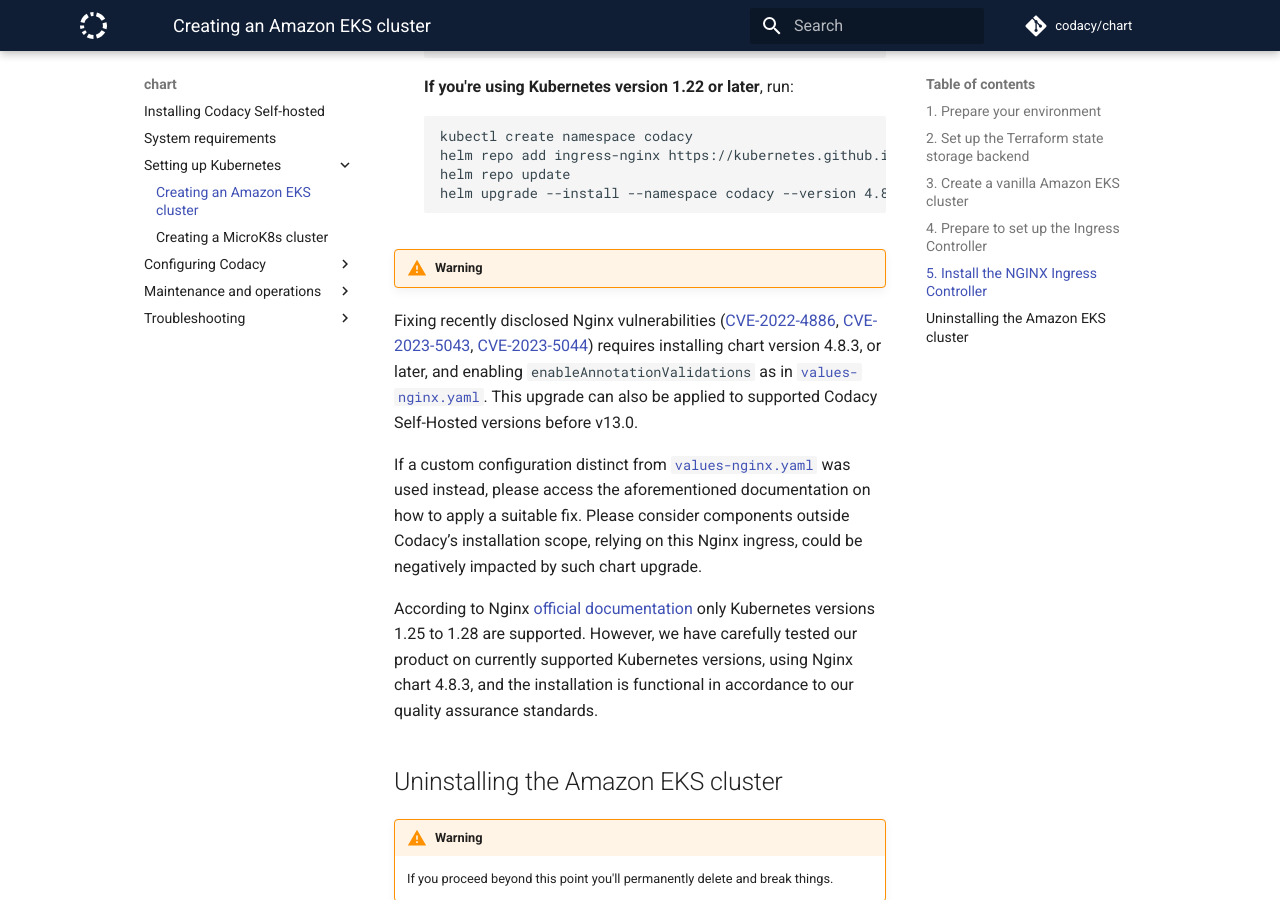
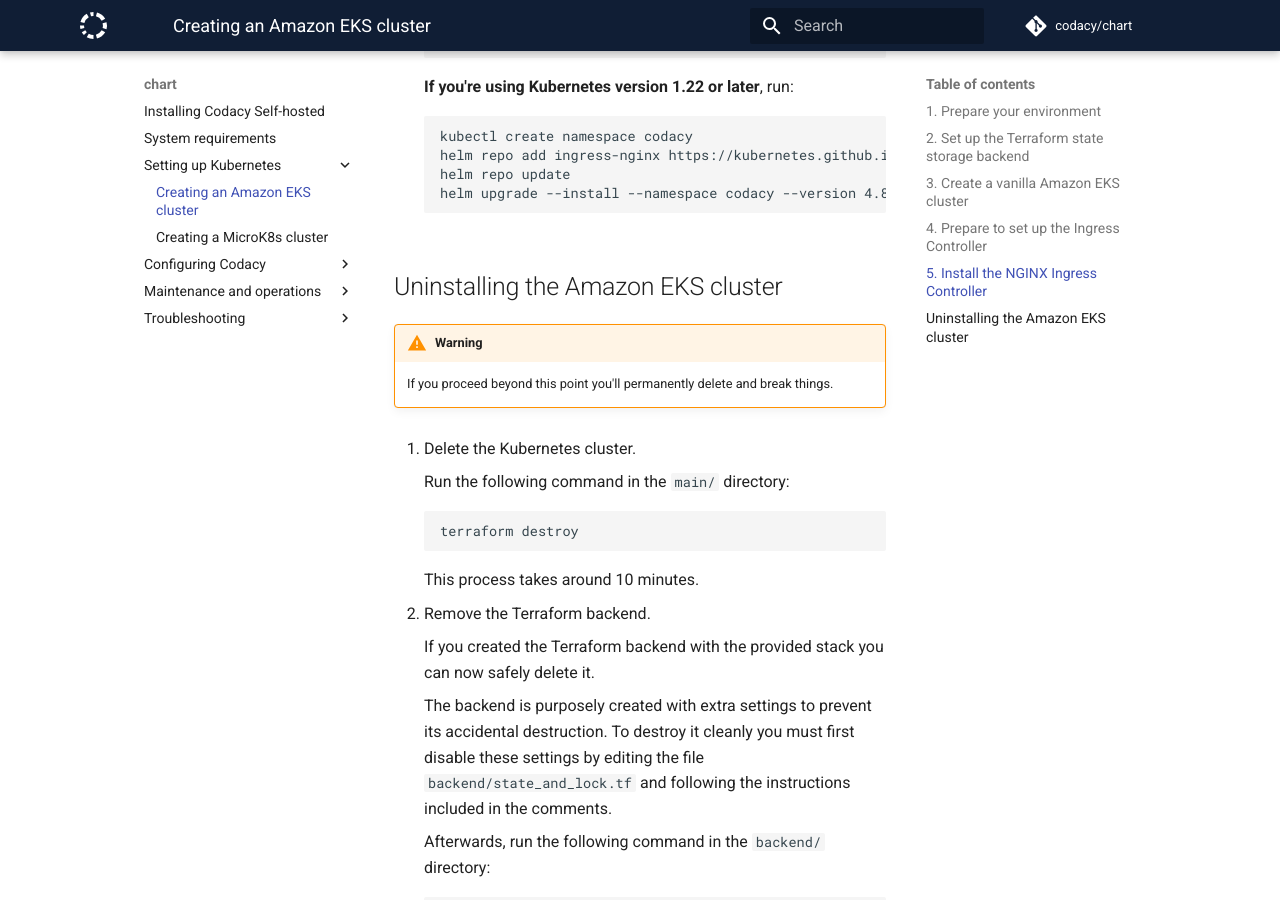
Before and after one commit to codacy/chart, an MkDocs documentation site: the page built from docs/infrastructure/eks-quickstart.md, in a window 1280 px wide and 900 px high, scrolled down 4619 px. Built offline with MkDocs 1.6.1 and Material for MkDocs 9.7.7, drawn with Linux system fonts in a browser that asks for light colours; comment, search, counter and statistics services are not loaded.

Commit message:
clean: Remove content that was moved to release notes

````diff
--- a/docs/infrastructure/eks-quickstart.md
+++ b/docs/infrastructure/eks-quickstart.md
@@ -152,13 +152,6 @@
     helm upgrade --install --namespace codacy --version 4.8.3 nginx-ingress ingress-nginx/ingress-nginx -f values-nginx.yaml
     ```
 
-!!! warning
-  Fixing recently disclosed Nginx vulnerabilities ([CVE-2022-4886](https://github.com/kubernetes/ingress-nginx/issues/10570), [CVE-2023-5043](https://github.com/kubernetes/ingress-nginx/issues/10571), [CVE-2023-5044](https://github.com/kubernetes/ingress-nginx/issues/10572)) requires installing chart version 4.8.3, or later, and enabling `enableAnnotationValidations` as in [`values-nginx.yaml`](../values-files/values-nginx.yaml). This upgrade can also be applied to supported Codacy Self-Hosted versions before v13.0.
-
-  If a custom configuration distinct from [`values-nginx.yaml`](../values-files/values-nginx.yaml) was used instead, please access the aforementioned documentation on how to apply a suitable fix. Please consider components outside Codacy’s installation scope, relying on this Nginx ingress, could be negatively impacted by such chart upgrade.
-
-  According to Nginx [official documentation](https://github.com/kubernetes/ingress-nginx/tree/helm-chart-4.8.3#supported-versions-table) only Kubernetes versions 1.25 to 1.28 are supported. However, we have carefully tested our product on currently supported Kubernetes versions, using Nginx chart 4.8.3, and the installation is functional in accordance to our quality assurance standards.
-
 ## Uninstalling the Amazon EKS cluster
 
 !!! warning
````
